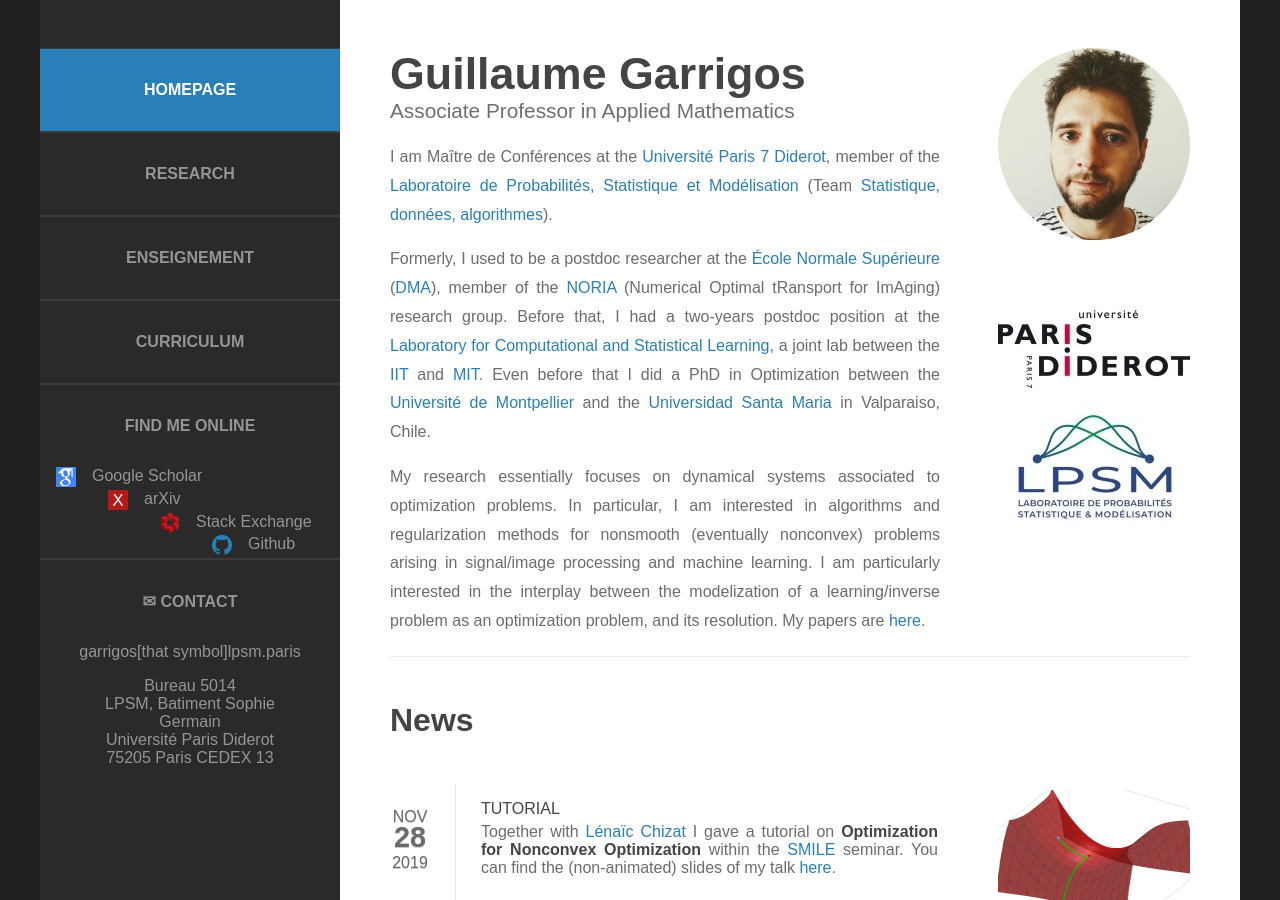
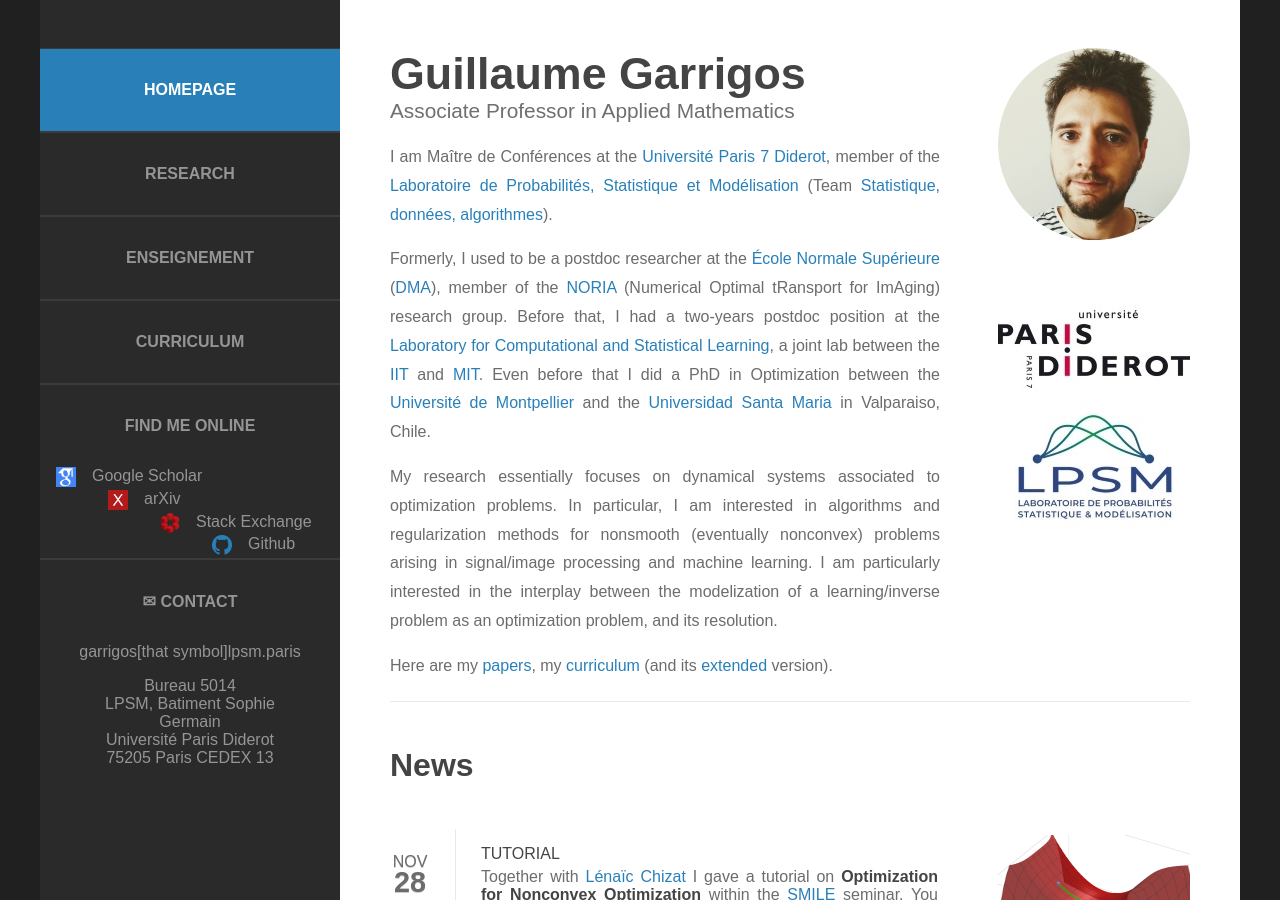
Before and after one commit to Guillaume-Garrigos/guillaume-garrigos.github.io, a Jekyll site: the page built from index.md, in a window 1280 px wide and 900 px high. Built offline with Jekyll 4.4.1, drawn with Linux system fonts in a browser that asks for light colours.

Commit message:
Add extended cv

```diff
--- a/index.md
+++ b/index.md
@@ -12,4 +12,5 @@ Even before that I did a PhD in Optimization between the [Université de Montpel
 My research essentially focuses on dynamical systems associated to optimization problems.
 In particular, I am interested in algorithms and regularization methods for nonsmooth (eventually nonconvex) problems arising in signal/image processing and machine learning.
 I am particularly interested in the interplay between the modelization of a learning/inverse problem as an optimization problem, and its resolution.
-My papers are [here](/research).
+
+Here are my [papers](/research), my [curriculum](/curriculum/cv.pdf) (and its [extended](/curriculum/cv_long.pdf) version).
```
